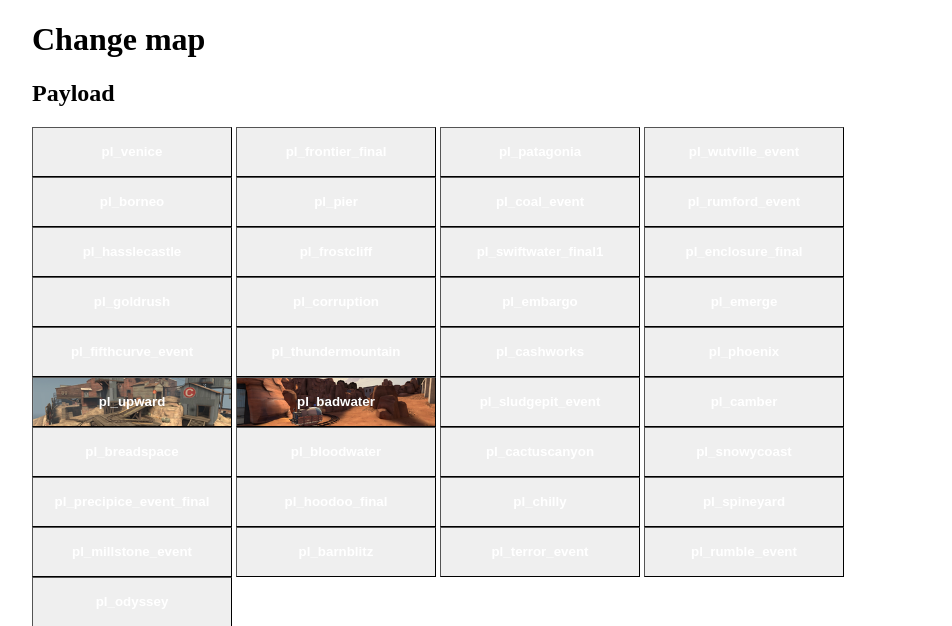
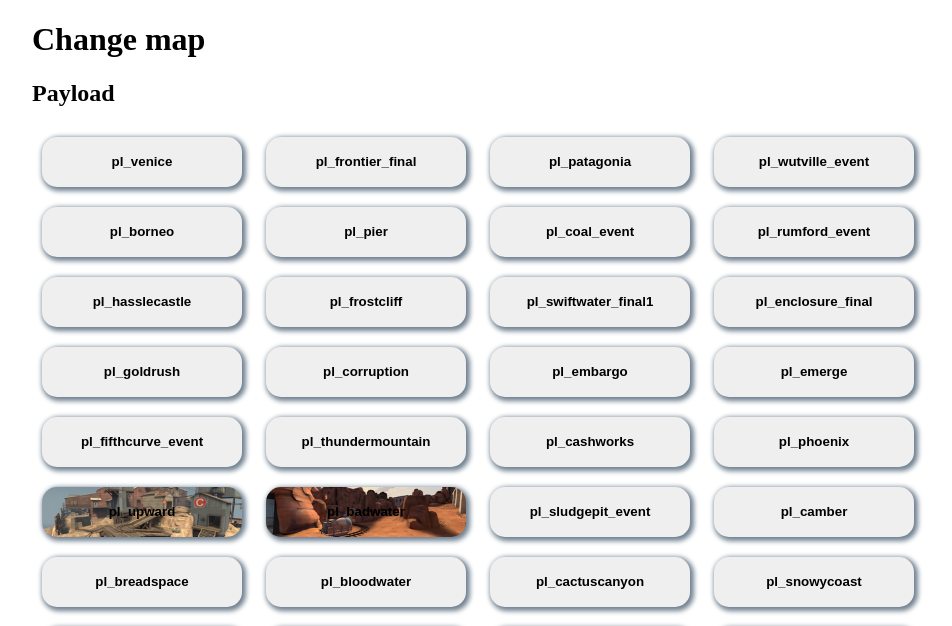
Before and after one commit to SpeWnz/TF2-Web-Remote, a Flask app: page / in a window 1280 px wide. Shown: the top 626 px of the page, without its empty margins (160-1112 px from the left). Run offline with Flask 3, Linux system fonts and the light colour scheme.

Commit message:
Preliminar styling for buttons

```diff
--- a/static/style.css
+++ b/static/style.css
@@ -6,14 +6,27 @@ body
 
 button
 {
+    margin: 10px;
+    color: black !important;
+    border: none;
+    border-radius: 15px/15px;
+    box-shadow: 2px 2px 5px 2px slategrey;
+    cursor: pointer;
     width: 200px;
     height: 50px;
     font-weight: bold;
-    color: white;
     background-position: center;
     background-repeat: no-repeat;
     background-size: cover;
 
     border-width: 1px;
     border-color: black;
+
+    transition: 0.2s;
 }
+
+button:hover{
+    transform: scale(1.1);
+    box-shadow: 2px 2px 10px 4px slategray;
+    transition: 0.2s;
+}
```
